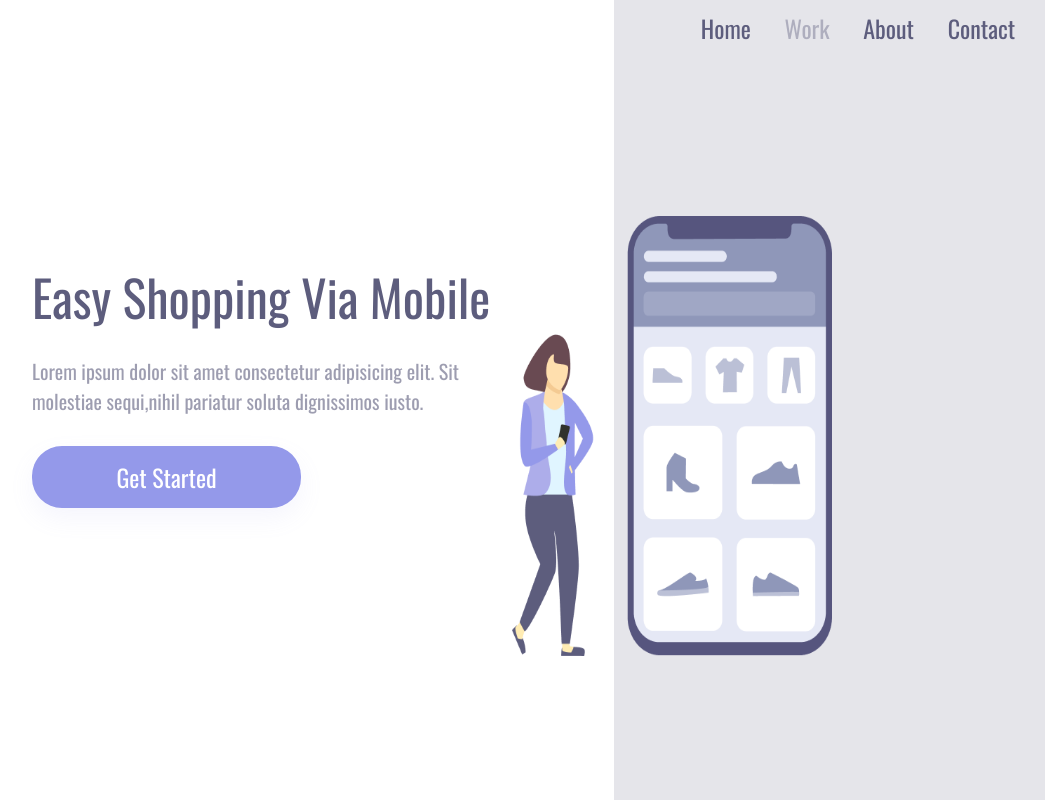
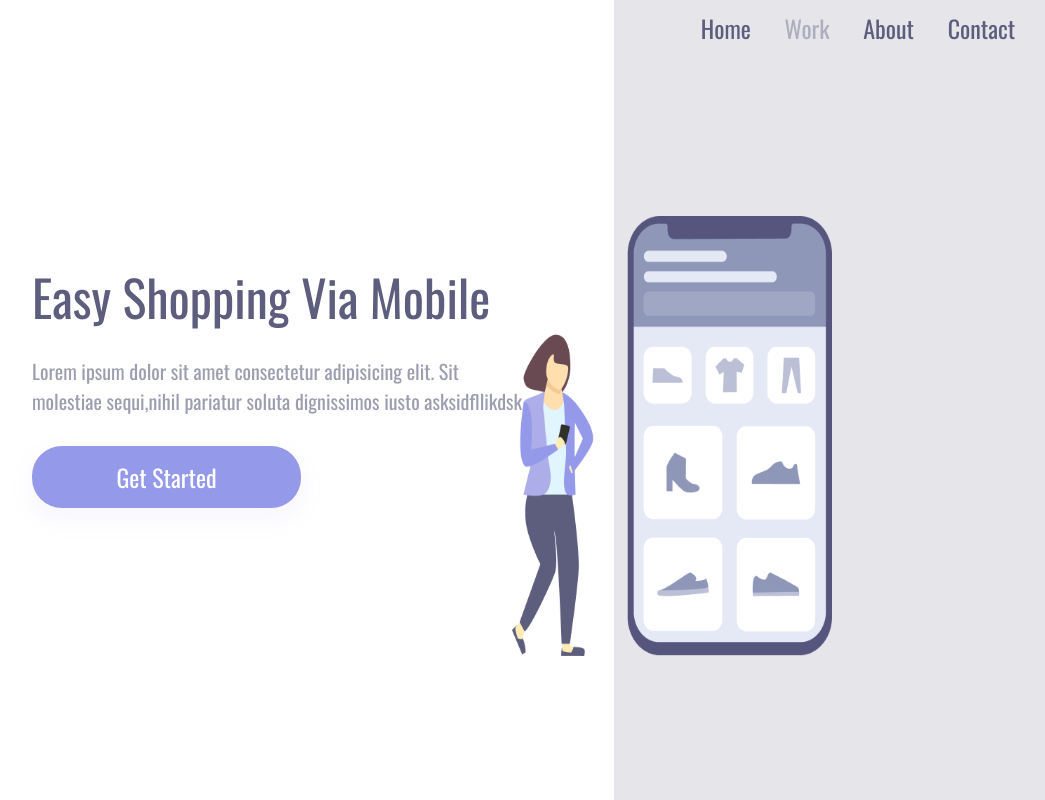
Before and after one commit to hcinfo9/Projeto-CSS, a plain HTML site: page index.html in a window 1280 px wide. Shown: the whole page, without its empty margins (218-1263 px from the left). Drawn offline with nearby package versions, Linux system fonts and the light colour scheme.

Commit message:
alteracao no paragrafo

```diff
--- a/index.html
+++ b/index.html
@@ -15,7 +15,7 @@
     <main class="wrapper">
         <section class="container-left">
                 <h1>Easy Shopping Via Mobile</h1>
-                <p>Lorem ipsum dolor sit amet consectetur adipisicing elit. Sit molestiae        sequi,nihil pariatur soluta dignissimos iusto.
+                <p>Lorem ipsum dolor sit amet consectetur adipisicing elit. Sit molestiae        sequi,nihil pariatur soluta dignissimos iusto asksidfllikdsk.
                 </p>
                 <button>
                     Get Started
```
